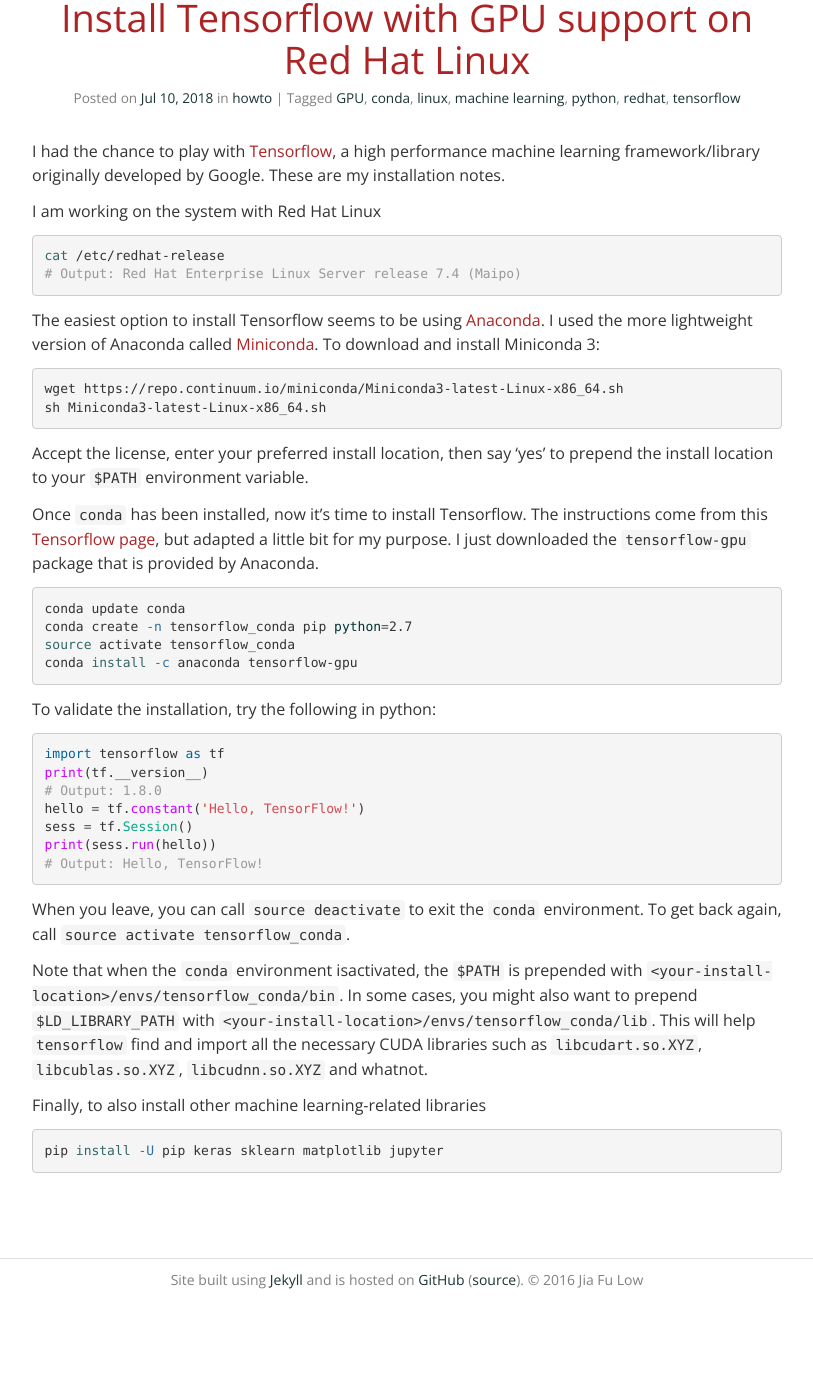
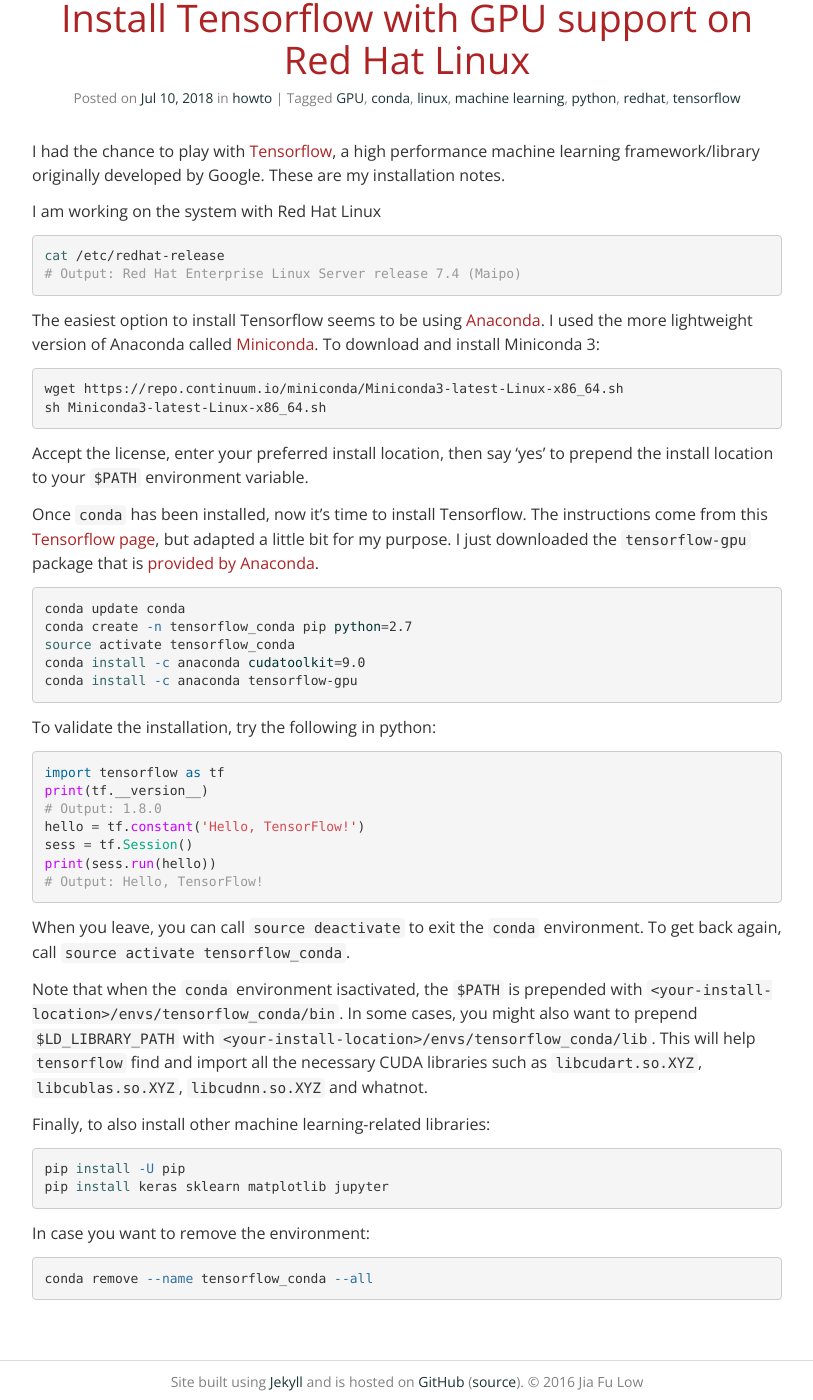
Before and after one commit to jiafulow/jiafulow.github.io, a Jekyll site: the page built from _posts/2018-07-10-install-tensorflow-with-gpu-on-redhat.md, in a window 1280 px wide and 1400 px high, scrolled down 102 px. Shown: the whole window, without its empty margins (233-1046 px from the left). Built offline with Jekyll 4.4.1, drawn with Linux system fonts in a browser that asks for light colours; a style sheet for code colours, icons or effects is not loaded.

Commit message:
Update 2018-07-10-install-tensorflow-with-gpu-on-redhat.md

````diff
--- a/_posts/2018-07-10-install-tensorflow-with-gpu-on-redhat.md
+++ b/_posts/2018-07-10-install-tensorflow-with-gpu-on-redhat.md
@@ -24,12 +24,13 @@ sh Miniconda3-latest-Linux-x86_64.sh
 
 Accept the license, enter your preferred install location, then say 'yes' to prepend the install location to your `$PATH` environment variable.
 
-Once `conda` has been installed, now it's time to install Tensorflow. The instructions come from this [Tensorflow page](https://www.tensorflow.org/install/install_linux#InstallingAnaconda), but adapted a little bit for my purpose. I just downloaded the `tensorflow-gpu` package that is provided by Anaconda.
+Once `conda` has been installed, now it's time to install Tensorflow. The instructions come from this [Tensorflow page](https://www.tensorflow.org/install/install_linux#InstallingAnaconda), but adapted a little bit for my purpose. I just downloaded the `tensorflow-gpu` package that is [provided by Anaconda](https://anaconda.org/anaconda/tensorflow-gpu).
 
 ``` sh
 conda update conda
 conda create -n tensorflow_conda pip python=2.7
 source activate tensorflow_conda
+conda install -c anaconda cudatoolkit=9.0
 conda install -c anaconda tensorflow-gpu
 ```
 
@@ -49,8 +50,15 @@ When you leave, you can call `source deactivate` to exit the `conda` environment
 
 Note that when  the `conda` environment isactivated, the `$PATH` is prepended with `<your-install-location>/envs/tensorflow_conda/bin`. In some cases, you might also want to prepend `$LD_LIBRARY_PATH` with `<your-install-location>/envs/tensorflow_conda/lib`. This will help `tensorflow` find and import all the necessary CUDA libraries such as `libcudart.so.XYZ`, `libcublas.so.XYZ`, `libcudnn.so.XYZ` and whatnot.
 
-Finally, to also install other machine learning-related libraries
+Finally, to also install other machine learning-related libraries:
 
 ``` sh
-pip install -U pip keras sklearn matplotlib jupyter
+pip install -U pip
+pip install keras sklearn matplotlib jupyter
 ```
+
+In case you want to remove the environment:
+
+``` sh
+conda remove --name tensorflow_conda --all
+```
````
